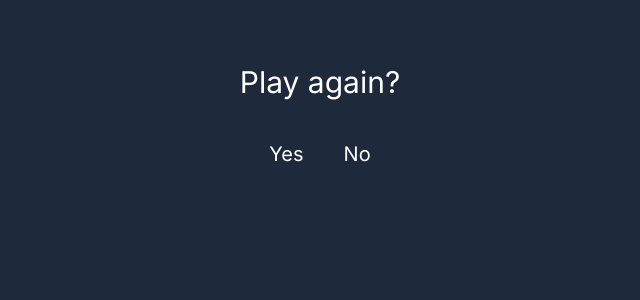
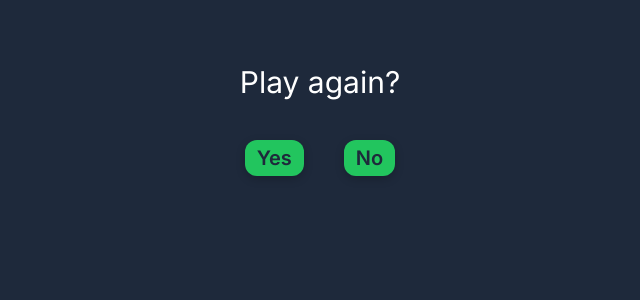
Before and after one commit to brandonmcconathy/blackjack-react, a Next.js app: page / in a window 1280 px wide. Shown: the top 300 px of the page, without its empty margins (320-960 px from the left). Built offline with nearby package versions, Linux system fonts and the light colour scheme.

Commit message:
Styled buttons on play again screen

```diff
--- a/src/app/components/playagain.tsx
+++ b/src/app/components/playagain.tsx
@@ -3,8 +3,8 @@ export default function PlayAgain() {
     <main className="flex flex-col gap-10 justify-center items-center text-center mt-16">
       <h1 className="text-3xl">Play again?</h1>
       <div className="flex items-center justify-center gap-10 text-xl">
-        <button>Yes</button>
-        <button>No</button>
+        <button onClick={function() {setStage('bet')}} className="bg-green-500 text-slate-800 px-3 py-1 rounded-xl text-xl font-semibold box-pop hover:bg-green-300 transition duration-300">Yes</button>
+        <button onClick={function() {setStage('start')}} className="bg-green-500 text-slate-800 px-3 py-1 rounded-xl text-xl font-semibold box-pop hover:bg-green-300 transition duration-300">No</button>
       </div>
     </main>
   )
```
